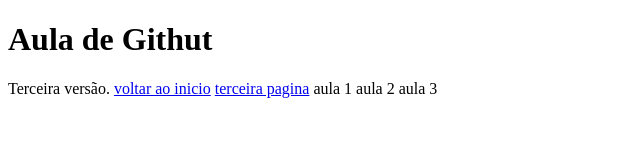
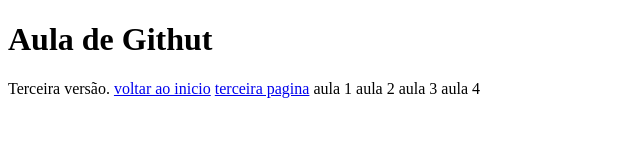
Before and after one commit to ale-vieira/aulagithub, a plain HTML site: page aulaGit.html in a window 1280 px wide. Shown: the full height of the page, 0-640 px from the left. Drawn offline with Linux system fonts and the light colour scheme.

Commit message:
atualizando aula 4

```diff
--- a/aulaGit.html
+++ b/aulaGit.html
@@ -20,5 +20,7 @@
 
     aula 3
 
+    aula 4
+
 </body>
 </html>
```
